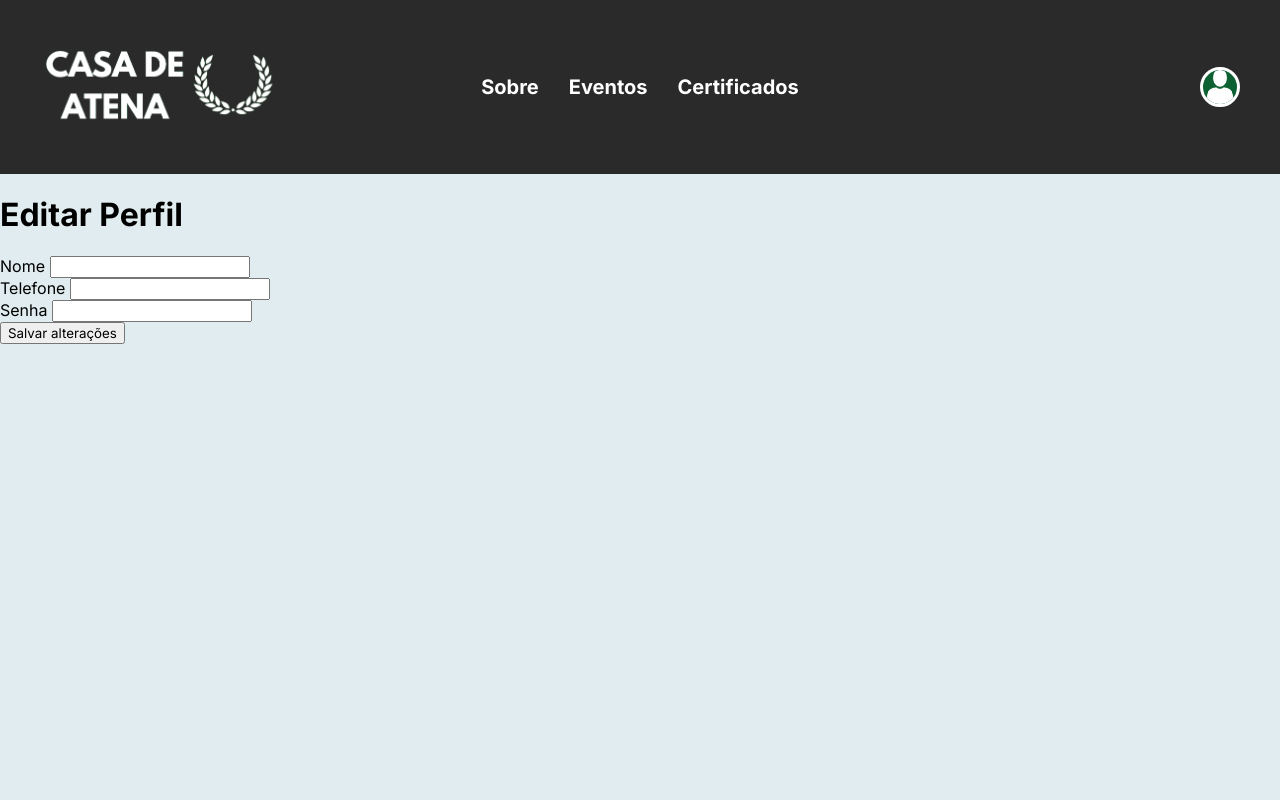
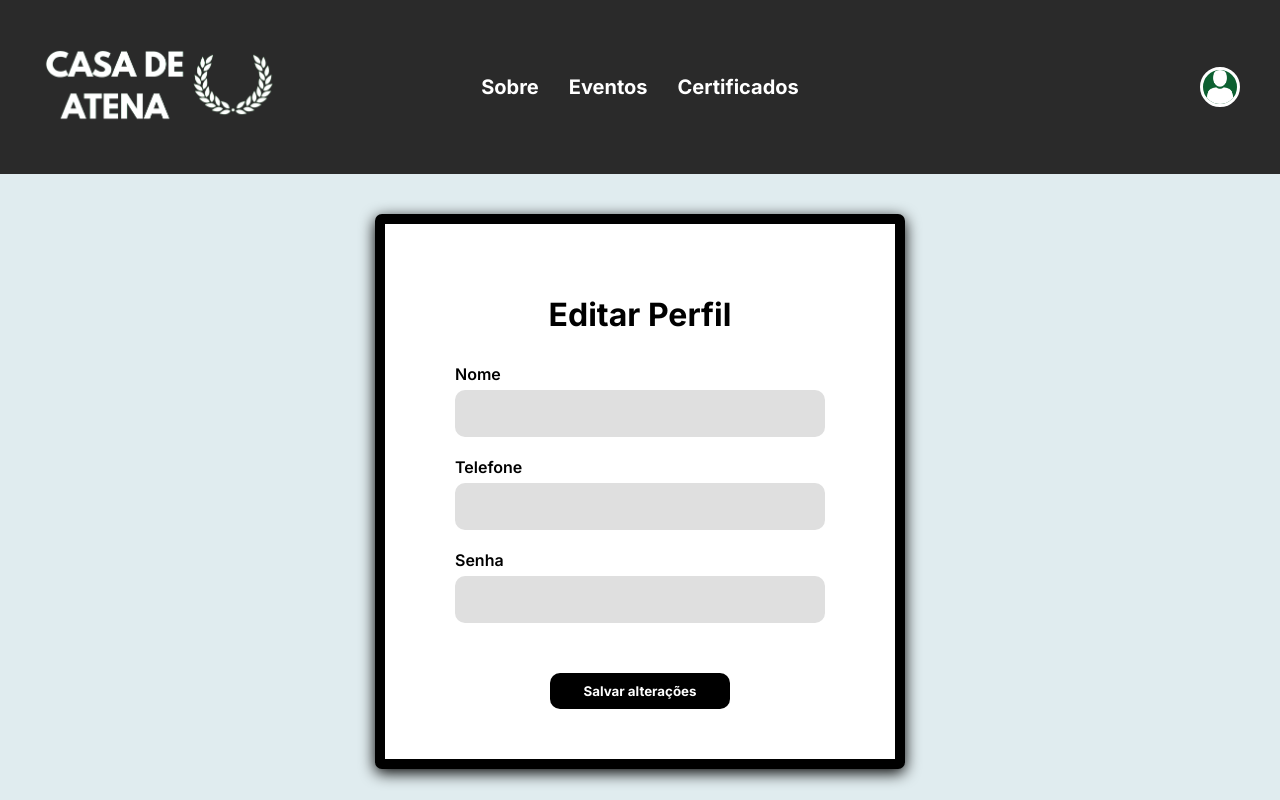
Before and after one commit to okiobot/SGEA, a Django app: template sgea/login/templates/usuarios/editar_usuario.html in a window 1280 px wide. Run offline with Django 5.2, Linux system fonts and the light colour scheme; the template is opened without the code that fills it, so the values that code supplies are empty.

Commit message:
style: Melhoria na UI de editar perfil

```diff
--- a/sgea/login/static/css/style.css
+++ b/sgea/login/static/css/style.css
@@ -5,10 +5,12 @@
 :root {
     --primary-color: #0d6031;
     --secondary-color: #5f9074;
+    --tertiary-color: black;
+    --quaternary-color: #00ff4c;
     --background-color: #e0ecef;
     --background-box-color: #dfdfdf;
     --botao-preto-color: black;
-    --botao-esgotado-color: #ff5757;
+    --botao-emerg-color: #ff5757;
 }
 
 /* Reset e estilização global */
@@ -142,6 +144,157 @@ nav a:hover {
 
 .info-usuario-container button:hover {
     background-color: var(--botao-preto-color);
+    transform: scale(1.1);
+}
+
+/*-----------------------------------------------------------------------*/
+
+/* Estilização do container de login */
+
+.login-container {
+    max-width: 1200px;
+    width: 450px;
+    margin: 40px auto;
+    background-color: white;
+    border: 10px solid var(--primary-color);
+    border-radius: 7px;
+    padding: 50px 70px;
+    box-shadow: 0 4px 15px black;
+}
+
+/* Estilização do título do login*/
+.login-titulo {
+    text-align: center;
+    margin-bottom: 30px;
+    color: var(--primary-color)
+}
+
+.login-titulo h1 {
+    font-size: 32px;
+    font-weight: 700;
+}
+
+/* Estilização do formulário de login */
+.formulario-login {
+    display: flex;
+    flex-direction: column;
+    align-items: center;
+    gap: 35px;
+}
+
+.form-login-grupo {
+    display: flex;
+    align-items: center;
+    background-color: var(--background-box-color);
+    width: 330px;
+    border-radius: 10px;
+
+}
+
+.form-login-grupo label {
+    font-weight: 600px;
+    margin-bottom: 6px;
+    display: inline-block;
+    white-space: nowrap;
+}
+
+.form-login-grupo input {
+    width: 300px;
+    padding: 15px;
+    border-radius: 10px;
+    border: none;
+    background-color: var(--background-box-color);
+    font-size: 14px;
+    outline: none;
+}
+
+/* Estilização do botão de entrar do login*/
+
+
+#botao-entrar-login {
+    margin-top: 30px;
+    align-self: self-start;
+    padding: 10px 25px;
+    border-radius: 10px;
+    width: 150px;
+    background-color: var(--primary-color);
+    color: white;
+    border: none;
+    font-weight: bold;
+    cursor: pointer;
+    transform: scale(1);
+    transition: transform 1s ease, background-color 0.3s ease;
+}
+
+#botao-entrar-login:hover {
+    background-color: var(--botao-preto-color);
+    transform: scale(1.1);
+}
+/*-----------------------------------------------------------------------*/
+
+/* Estilização do container de editar perfil*/
+
+.editar-perfil-container {
+    max-width: 1200px;
+    width: 530px;
+    margin: 40px auto;
+    background-color: white;
+    border: 10px solid var(--tertiary-color);
+    border-radius: 7px;
+    padding: 50px 70px;
+    box-shadow: 0 4px 15px black;
+}
+
+/* Estilização do título do editar perfil*/
+.editar-perfil-titulo {
+    text-align: center;
+    margin-bottom: 30px;
+    color: var(--tertiary-color)
+}
+
+/* Estilização do formulário de editar perfil */
+.formulario-editar-perfil {
+    display: flex;
+    align-items: center;
+    flex-direction: column;
+    gap: 20px;
+}
+
+.formulario-editar-perfil label {
+    font-weight: 600;
+    margin-bottom: 6px;
+    display: inline-block;
+    white-space: nowrap;
+}
+
+.formulario-editar-perfil input {
+    width: 370px;
+    padding: 15px;
+    border-radius: 10px;
+    border: none;
+    background-color: var(--background-box-color);
+    font-size: 14px;
+    outline: none;
+}
+
+/* Estilização do botão de salvar alterações */
+.botao-salvar-editar-perfil button {
+    margin-top: 30px;
+    align-self: self-start;
+    padding: 10px 20px;
+    border-radius: 10px;
+    width: 180px;
+    background-color: var(--botao-preto-color);
+    color: white;
+    border: none;
+    font-weight: bold;
+    cursor: pointer;
+    transform: scale(1);
+    transition: transform 1s ease, background-color 0.3s ease;
+}
+
+.botao-salvar-editar-perfil button:hover {
+    background-color: var(--botao-emerg-color);
     transform: scale(1.1);
 }
 
```
Also changed, not shown: other parts of sgea/login/static/css/style.css (+4 -88 lines).
